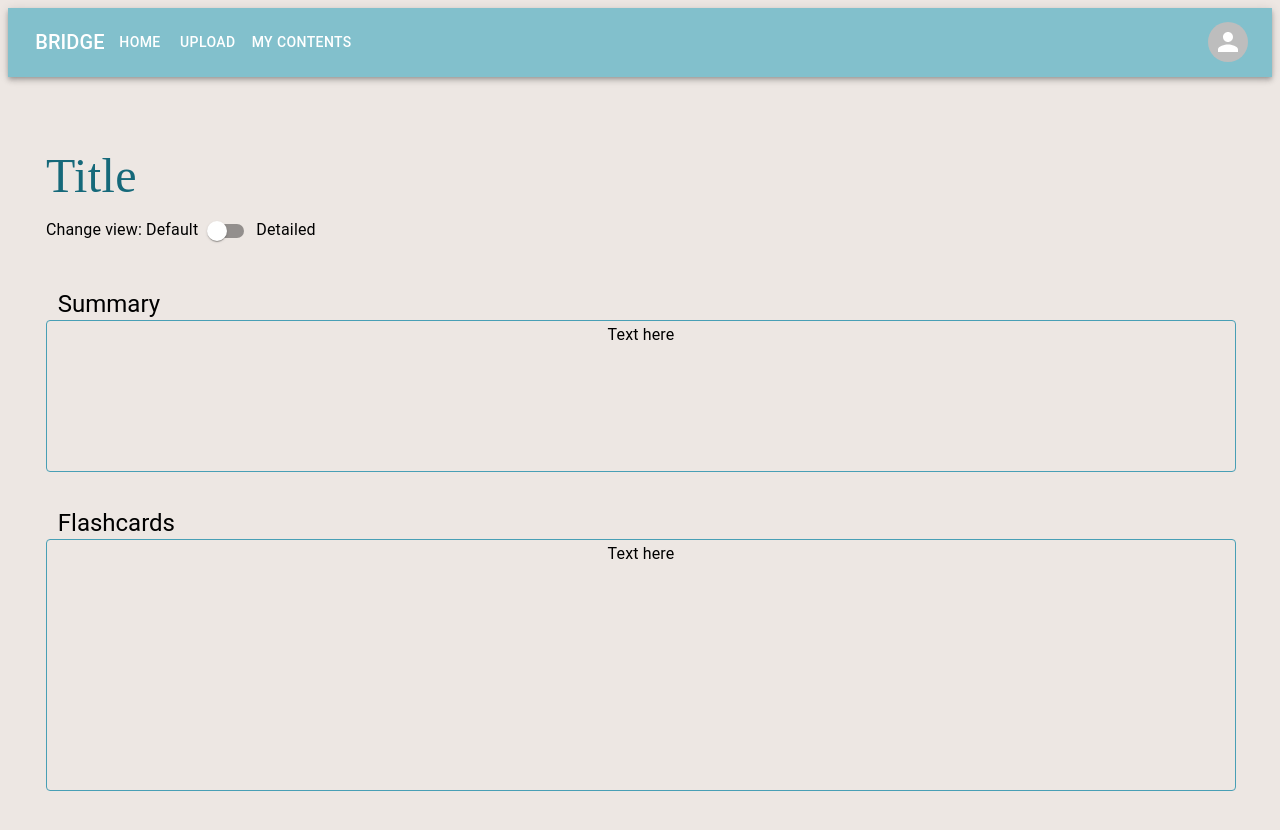
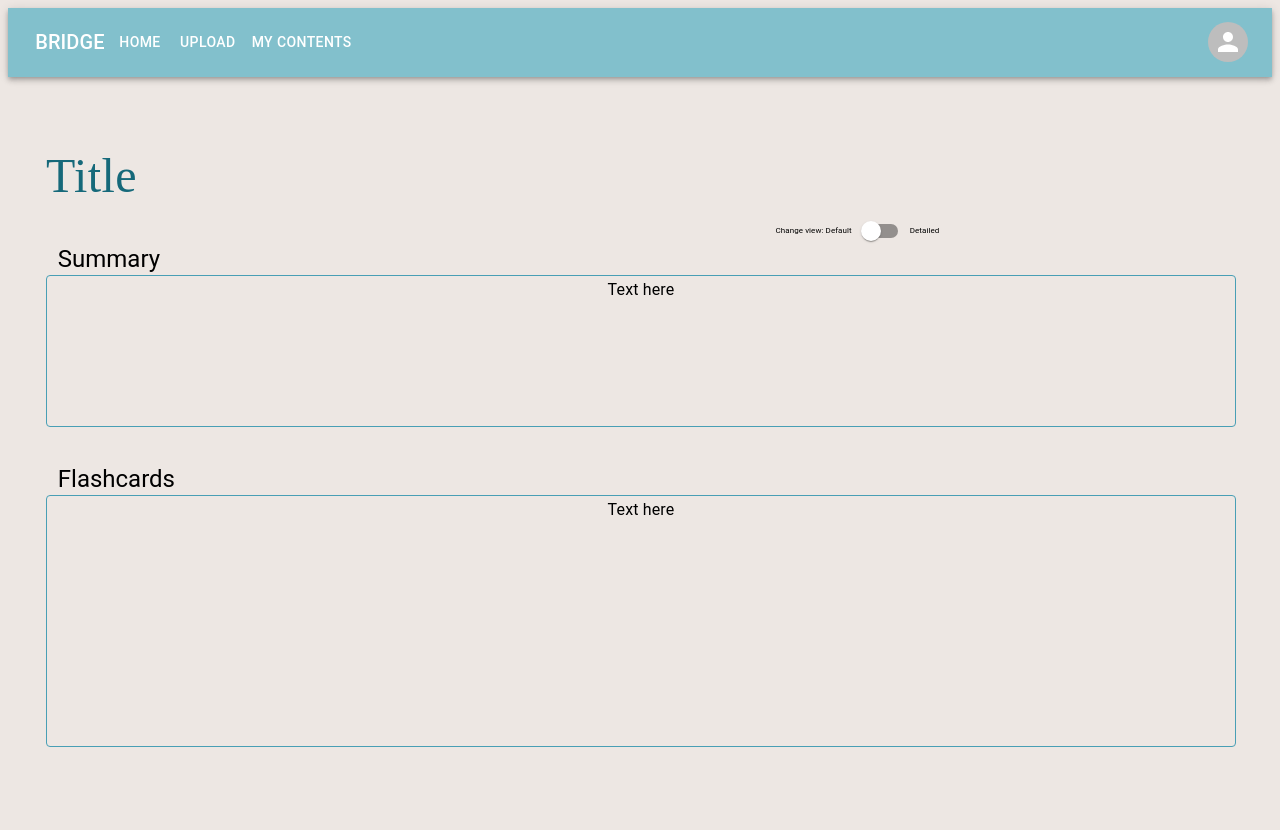
Before and after one commit to Spicy-Pineapple-Chicken-Stew/cissa-summerhack, a React (Create React App) app: page / in a window 1280 px wide. Shown: the top 830 px of the page. Built offline with nearby package versions, Linux system fonts and the light colour scheme.

Commit message:
Left shift for switch

```diff
--- a/src/Pages/MycontentsQuickViewMobile.js
+++ b/src/Pages/MycontentsQuickViewMobile.js
@@ -52,16 +52,18 @@ export default function MycontentsQuickViewMobile(){
 
                 </Typography>
 
-                <Typography variant='subtitle1'>
-                    <Box>
-                        Change view: Default
-                        <Switch />
-                        Detailed
-                    </Box>
+
+                <Typography align='left' fontSize={'1vh'} ml={'57vw'} mr = {'3vw'} >
+                <Box>
+                    Change view: Default
+                    <Switch />
+                    Detailed
+                </Box>
                 </Typography>
                 </Box>
             </div>
-            <div style ={{margin:'3%', marginTop: '3%'}}>
+
+            <div style ={{margin:'3%', marginTop: '-0.5%'}}>
 
            <Box sx ={{
                position: 'relative',
```
